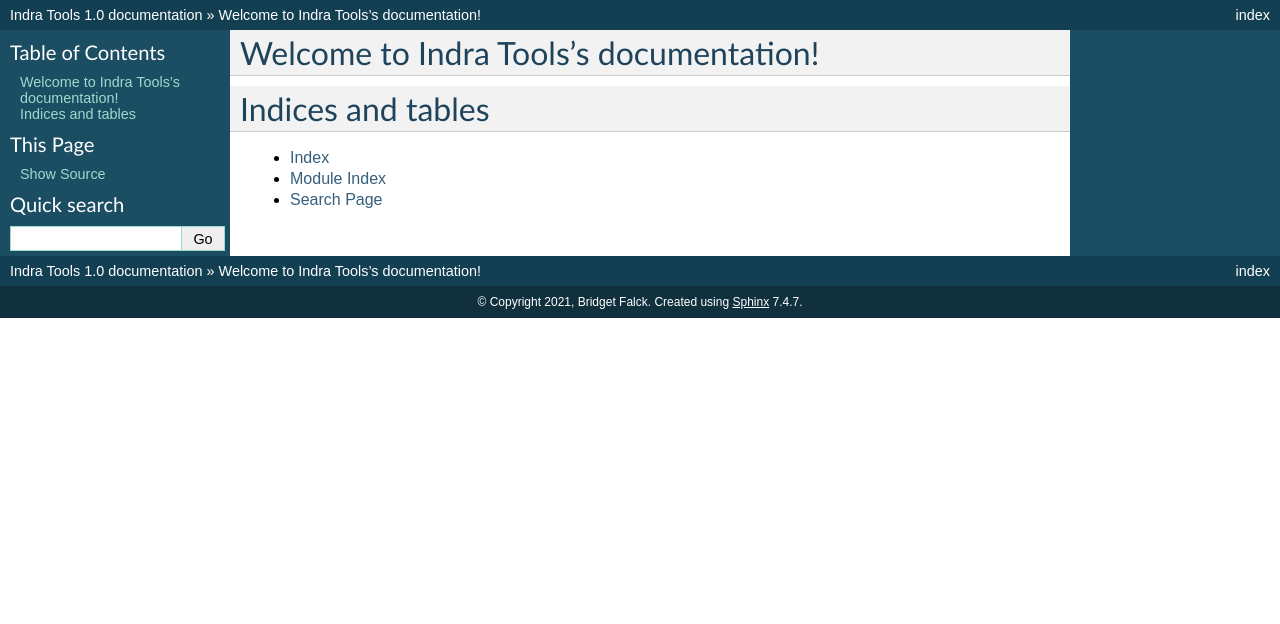
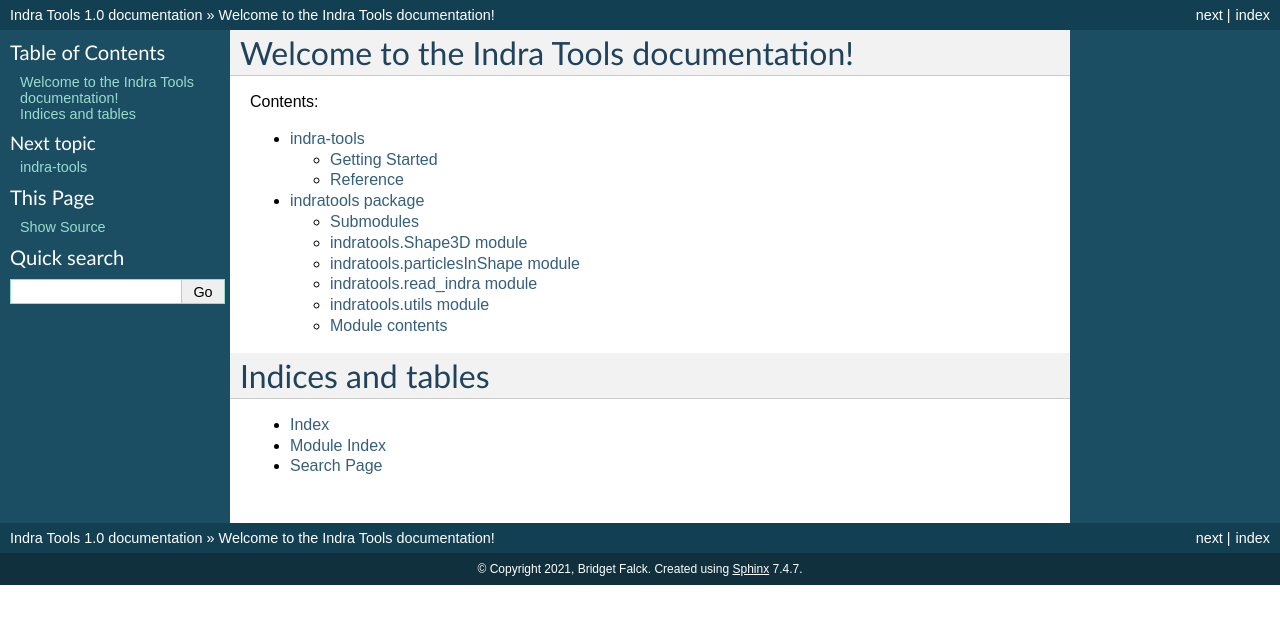
Before and after one commit to bfalck/indra-tools, a Sphinx documentation site: the page built from docs/source/index.rst, in a window 1280 px wide. Shown: the top 624 px of the page. Built offline with Sphinx 7.4.7, drawn with Linux system fonts in a browser that asks for light colours.

```diff
--- a/docs/source/index.rst
+++ b/docs/source/index.rst
@@ -3,12 +3,15 @@
    You can adapt this file completely to your liking, but it should at least
    contain the root `toctree` directive.
 
-Welcome to Indra Tools's documentation!
+Welcome to the Indra Tools documentation!
 =======================================
 
 .. toctree::
    :maxdepth: 2
    :caption: Contents:
+
+   readme
+   indratools
 
 
 
--- /dev/null
+++ b/docs/source/indratools.rst
@@ -0,0 +1,46 @@
+indratools package
+==================
+
+Submodules
+----------
+
+indratools.Shape3D module
+-------------------------
+
+.. automodule:: indratools.Shape3D
+   :members:
+   :undoc-members:
+   :show-inheritance:
+
+indratools.particlesInShape module
+----------------------------------
+
+.. automodule:: indratools.particlesInShape
+   :members:
+   :undoc-members:
+   :show-inheritance:
+
+indratools.read\_indra module
+-----------------------------
+
+.. automodule:: indratools.read_indra
+   :members:
+   :undoc-members:
+   :show-inheritance:
+
+indratools.utils module
+-----------------------
+
+.. automodule:: indratools.utils
+   :members:
+   :undoc-members:
+   :show-inheritance:
+
+
+Module contents
+---------------
+
+.. automodule:: indratools
+   :members:
+   :undoc-members:
+   :show-inheritance:
--- /dev/null
+++ b/docs/source/readme.rst
@@ -0,0 +1 @@
+.. include:: ../../README.rst
```
Also changed, not shown: README.md (+6 -1 lines), README.rst (added, +47 -0 lines), 1 other file.
